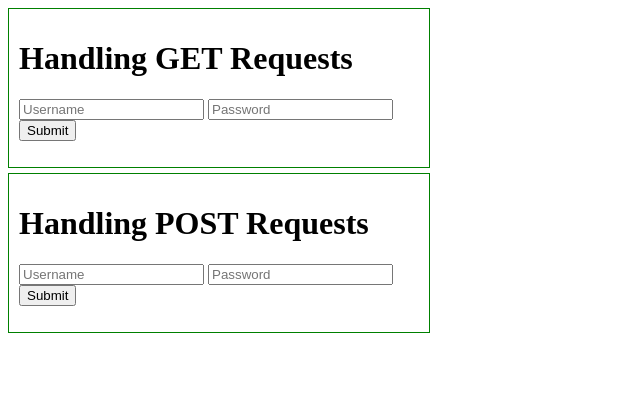
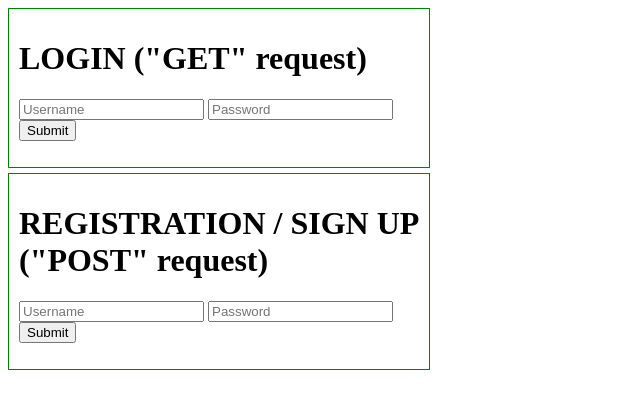
Before and after one commit to theresegatsing/Flask-HTTP-Request-Handler, a Flask app: page / in a window 1280 px wide. Shown: the top 409 px of the page, without its empty margins (0-640 px from the left). Run offline with Flask 3, Linux system fonts and the light colour scheme.

Commit message:
Final version

```diff
--- a/app.py
+++ b/app.py
@@ -37,7 +37,8 @@ def handle_post():
             return '<h1>User Already exists!" </h1>'
         else:
             users[username] = password
-            return 'h1> User Successfully registered!</h1>'
+
+            return '<h1>User Successfully registered!</h1>'
     else:
         return render_template("login.html")
 
--- a/templates/login.html
+++ b/templates/login.html
@@ -16,7 +16,7 @@
     <body>
 
         <div>
-            <h1> Handling GET Requests </h1>
+            <h1> LOGIN ("GET" request) </h1>
             <form method = "GET" action =" {{url_for('handle_get')}}">
                 <input
                 type="text"
@@ -33,11 +33,11 @@
         </div>
 
         <div>
-            <h1> Handling POST Requests </h1>
+            <h1> REGISTRATION / SIGN UP ("POST" request) </h1>
             <form method = "POST" action = "{{url_for('handle_post')}}">
                 <input
                 type="text"
-                name ="username"
+               name ="username"
                 placeholder = "Username">
                 <input
                 type = "password"
```
